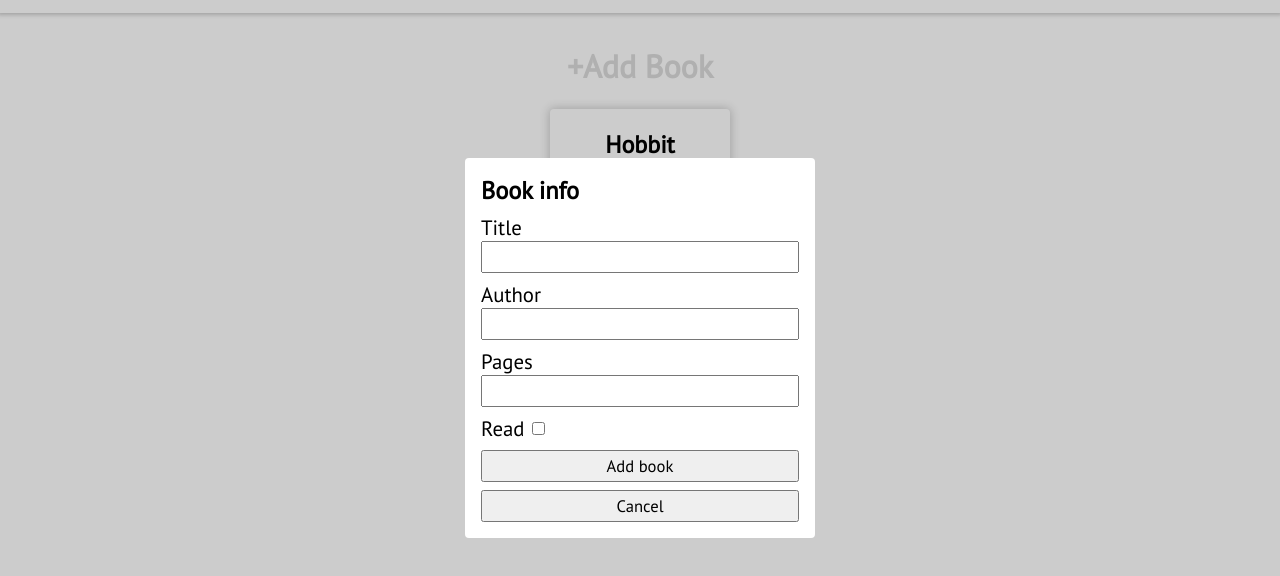
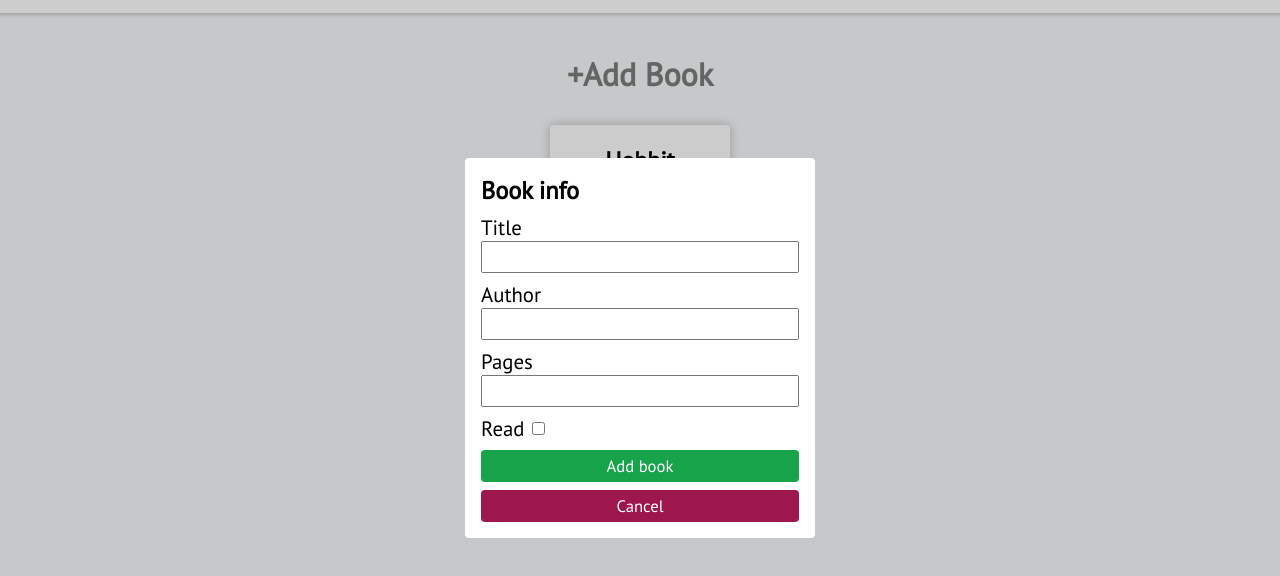
Before and after one commit to MarcosGTS/Odin-Library, a website: page index.html in a window 1280 px wide. Both pictures are taken after a click on the button "Add Book". Shown: the part 52-628 px from the top of the page. Drawn offline with Linux system fonts and the light colour scheme.

Commit message:
add form colors

```diff
--- a/index.html
+++ b/index.html
@@ -37,8 +37,8 @@
           <input type="checkbox" id="read" name="read">
         </div>
         <div>
-          <button type="submit" id="add-book">Add book</button>
-          <button type="button">Cancel</button>
+          <button type="submit" id="add-book" class="read-btn">Add book</button>
+          <button type="button" class="rm-btn">Cancel</button>
         </div>
       </form>
     </div>
--- a/style.css
+++ b/style.css
@@ -7,9 +7,16 @@
 
   font-family:'PT sans', Arial, Helvetica, sans-serif;
   --spacing: 20px;
+  --accept-color: #16a34a;
+  --cancel-color: #9d174d;
+}
+
+body {
+  background-color: #f8fafc;
 }
 
 header {
+  background-color: white;
   padding: 1rem;
   box-shadow: 0 0 4px 2px rgba(0, 0, 0, .2);
 }
@@ -26,7 +33,7 @@ main {
 }
 
 #popup-btn {
-  margin: 2rem 0;
+  margin: 2.5rem 0;
 
   width: fit-content;
   height: 2rem;
@@ -36,7 +43,7 @@ main {
 
   cursor: pointer;
 
-  color: gainsboro;
+  color: rgba(0, 0, 0, .5);
   border: none;
   background-color: rgba(0, 0, 0, 0);
 
@@ -102,6 +109,9 @@ main {
   display: flex;
   flex-direction: column;
   align-items: center;
+
+  border-radius: 4px;
+  background-color: white;
 }
 
 .title {
@@ -145,12 +155,12 @@ main {
 
 .read-btn {
   border-radius: 0 4px 4px 0;
-  background-color: green;
+  background-color: var(--accept-color);
 }
 
 .rm-btn {
   border-radius: 4px 0 0 4px;
-  background-color: red;
+  background-color: var(--cancel-color);
 }
 
 .card-front::before {
@@ -163,9 +173,9 @@ main {
   font-size: 1.5rem;
   padding: 0.25rem  .8rem;
 
-  color: green;
+  color: var(--accept-color);
 
-  border: 2px solid green;
+  border: 2px solid var(--accept-color);
   border-radius: 4px;
 
   opacity: 0;
@@ -201,6 +211,19 @@ main {
   height: 2rem;
   width: 100%;
   font-size: 80%;
+}
+
+#book-form button {
+  border: none;
+  border-radius: 4px;
+  color: white;
+
+  transition: all 200ms ease;
+}
+
+#book-form button:hover {
+  transform: scale(1.05);
+  font-weight: bold;
 }
 
 #book-form div:nth-child(5) {
```
